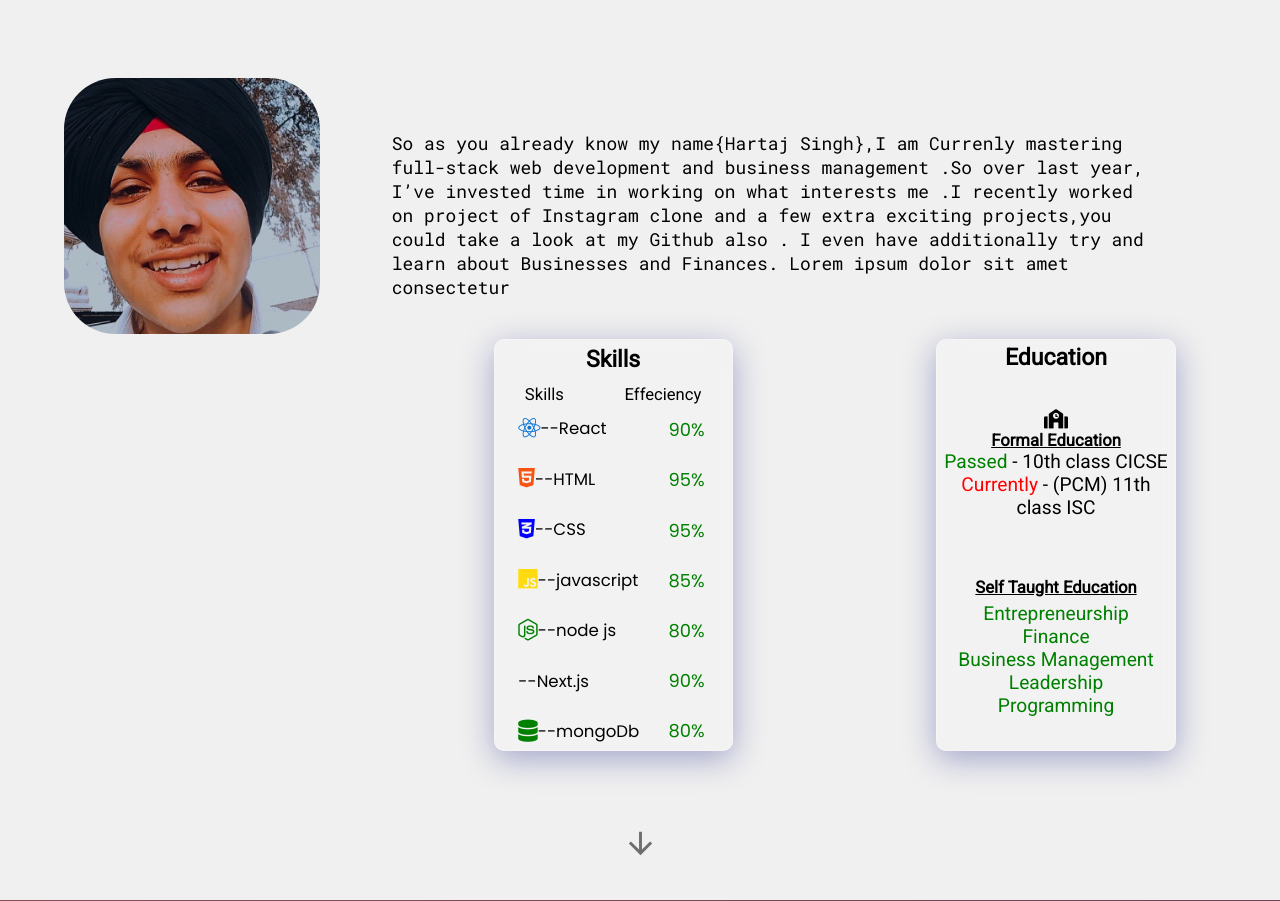
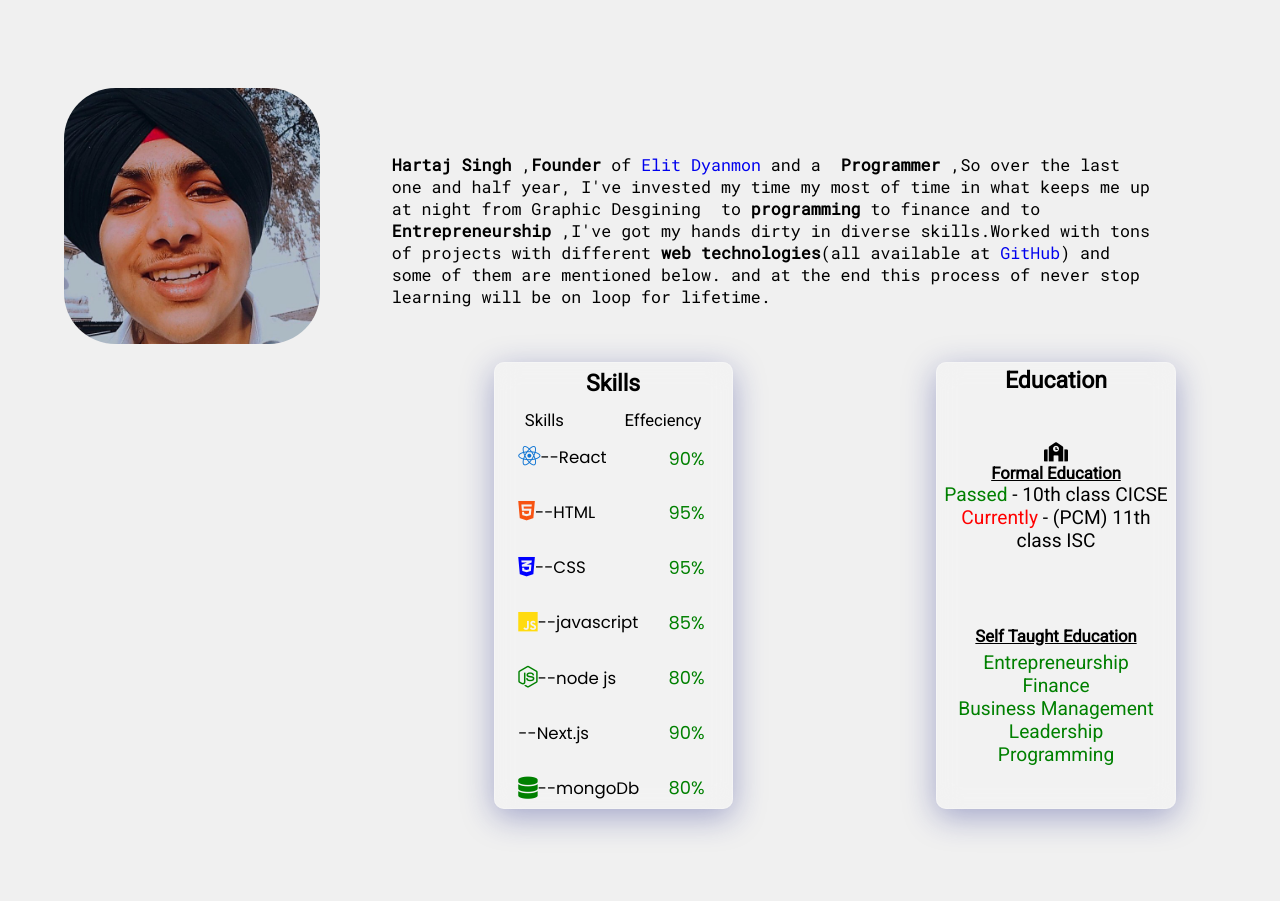
Before and after one commit to Hartaj-Singh-Dev/Personal-Website-Frontend, a React (Create React App) app: page /#/ in a window 1280 px wide. Shown: the part 860-1761 px from the top of the page. Built offline with nearby package versions, Linux system fonts and the light colour scheme; a web font is replaced by a local one.

Commit message:
now deploying it to firebase again

```diff
--- a/public/index.html
+++ b/public/index.html
@@ -3,11 +3,12 @@
   <head>
     <meta charset="utf-8" />
     <link rel="icon" href="%PUBLIC_URL%/hsFavicon.ico" />
+    <meta name="viewport" content="width=devicewidth, minimal-ui">
     <meta name="viewport" content="width=device-width, initial-scale=1" />
     <meta name="theme-color" content="#000000" />
     <meta
       name="description"
-      content="Web site created using create-react-app"
+      content="This Website is Perosnal Website created by hartaj Singh for his use to showcase his skills in MERN stack development , it contains his introduction , his skills and contact form to contact"
     />
     <meta
       name="Hartaj Singh"
@@ -39,7 +40,7 @@
     />
 
     <!-- Font-Awesome -->
-    <link rel="stylesheet" href="https://cdnjs.cloudflare.com/ajax/libs/font-awesome/5.15.3/css/all.min.css" integrity="sha512-iBBXm8fW90+nuLcSKlbmrPcLa0OT92xO1BIsZ+ywDWZCvqsWgccV3gFoRBv0z+8dLJgyAHIhR35VZc2oM/gI1w==" crossorigin="anonymous" />
+    <link rel="stylesheet" href="https://cdnjs.cloudflare.com/ajax/libs/font-awesome/5.15.3/css/all.min.css" integrity="sha512-iBBXm8fW90+nuLcSKlbmrPcLa0OT92xO1BIsZ+ywDWZCvqsWgccV3gFoRBv0z+8dLJgyAHIhR35VZc2oM/gI1w==" crossorigin="anonymous" `rel="noreferrer" />
     <!-- Font-Awesome -->
 
     <!-- Typewritter Effect -->
--- a/src/Styles/About.css
+++ b/src/Styles/About.css
@@ -3,7 +3,7 @@
 @import url('https://fonts.googleapis.com/css2?family=Roboto+Mono&display=swap');
 
 div.About {
-  height: 120vh;
+  height: 130vh;
   width: 100%;
   scroll-snap-align: start;
   position: relative;
@@ -32,7 +32,7 @@ div.data div.BioData p{
   width: 86%;
   white-space:pre-wrap;
   font-family: "Roboto Mono";
-  font-size: 1.4vw;
+  font-size: 1.3vw;
   font-weight: 599;
 }
 div.aboutHeader {
@@ -104,8 +104,8 @@ div.dataCards div.card{
   z-index: 1;
 }
 
-div.data p span::before{
-  content: "{Hartaj Singh}";
+div.data p span{
+  font-weight: 600;
 }
 
 /* Card CSS */
@@ -261,8 +261,8 @@ div.subHeadFullData{
   }
 
   div.data div.dataCards div.card {
-    height: 47%;
-    width: 60%;
+    height: 48%;
+    width: 65%;
    }
 
    div.card div.cardHead {
--- a/src/components/About.jsx
+++ b/src/components/About.jsx
@@ -10,7 +10,7 @@ import MyPic from "../Asset/AnyConv.com__Favicon.jpg";
 const About = () => {
   const [TypeEffect, setTypeEffect] = useState(false);
   const typeEffect = () => {
-    if (window.scrollY >= 550) {
+    if (window.scrollY >= 500) {
       setTypeEffect(true);
     } else {
       setTypeEffect(false);
@@ -28,7 +28,7 @@ const About = () => {
                   <Typewriter
                     onInit={(typewriter) => {
                       typewriter
-                        .pauseFor(80)
+                        // .pauseFor(00)
                         .pasteString(" Hi 👋,Myself ")
                         .typeString(
                           "<strong style={{fontWeight:'695'}}> Hartaj Singh </strong> "
@@ -64,19 +64,10 @@ const About = () => {
             <div className="data">
               <div className="BioData">
               <p>
-                So as you already know my name
-                <span>
-                  ,I am Currenly mastering full-stack web development and
-                  business management .
-                </span>
-                 So over last year, I’ve invested time in working on what
-                interests me .I recently worked on project of Instagram clone
-                and a few extra exciting projects,you could take a look at my
-                Github also . I even have additionally try and learn about
-                Businesses and Finances.
-                Lorem ipsum dolor sit amet consectetur
-
-
+               <span>Hartaj Singh</span> ,<span>Founder</span> of<a target="_blank" href="https://www.linkedin.com/company/elit-dynamon"> Elit Dyanmon</a> and a <span> Programmer </span>
+                ,So over the last one and half year, I've invested my time my most of time in what keeps me up at night from Graphic Desgining  to <span>programming</span> to finance and to <span>Entrepreneurship</span> ,I've got my hands
+                dirty in diverse skills.Worked with tons of projects with different <span>web technologies</span>(all available at <a target="_blank" href="https://github.com/Hartaj-singh-dev">GitHub</a>) and some of them are mentioned below.
+                and at the end this process of never stop learning will be on loop for lifetime.
 
               </p>
                </div>
```
Also changed, not shown: 1 other file (tests, documents, lock files or other folders).
